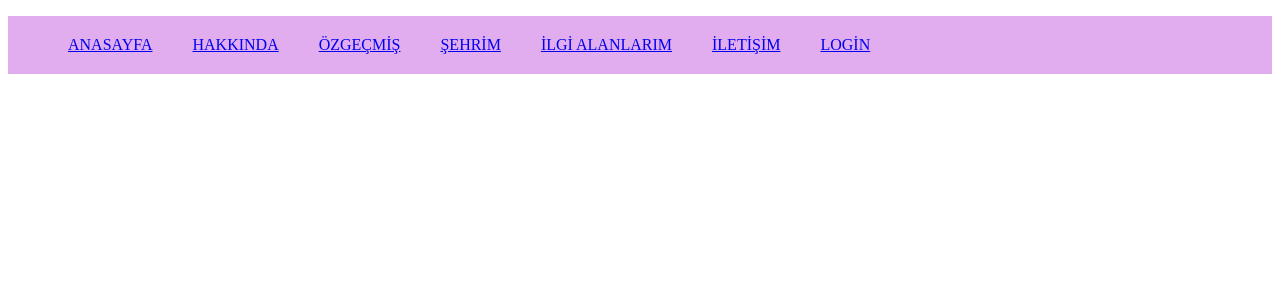
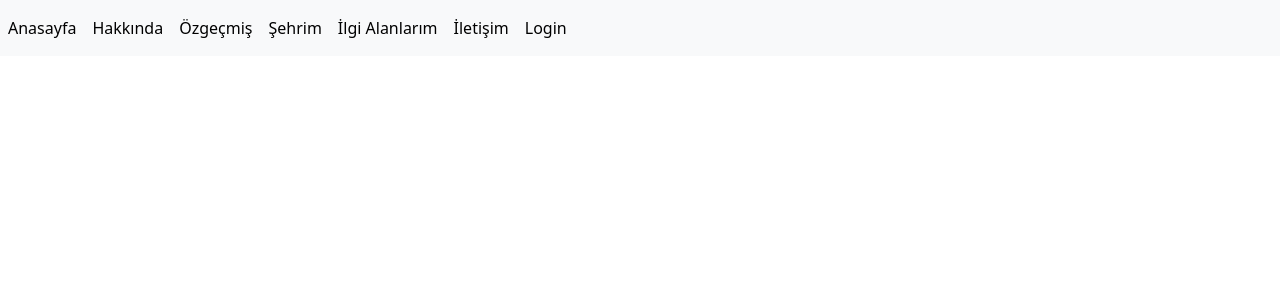
Before and after one commit to zeyyp/web, a PHP site: page /a.html in a window 1280 px wide. Shown: the top 300 px of the page. Run offline with PHP 8.4, Linux system fonts and the light colour scheme.

Commit message:
responsive bir navbar yaptım

```diff
--- a/a.html
+++ b/a.html
@@ -8,48 +8,59 @@
 
     <title>Document</title>
 
-    <style>
-        ul {
-          list-style-type: none;
-          margin: 30;
-          padding: 30;
-          overflow: hidden;
-          background-color: #e1adee;
+    <link rel="stylesheet" href="stils.css">
 
-        }
 
-        li {
-          float: left;
-        }
-
-        li a {
-            display: block;
-            padding: 20px;
-        }
-        a:hover{
-          font-size: 20px;
-          color:black;
-
-        }
-        </style>
+    <link href="https://cdn.jsdelivr.net/npm/bootstrap@5.3.0-alpha3/dist/css/bootstrap.min.css" rel="stylesheet" integrity="sha384-KK94CHFLLe+nY2dmCWGMq91rCGa5gtU4mk92HdvYe+M/SXH301p5ILy+dN9+nJOZ" crossorigin="anonymous">
 
 </head>
-<body>
+<body >
 
 
-<nav>
-<ul>
-    <li> <a href="#">ANASAYFA</a></li>
-    <li> <a href="hakkında.html">HAKKINDA</a></li>
-    <li> <a href="özgecmis.html ">ÖZGEÇMİŞ</a></li>
-    <li>  <a href=" ">ŞEHRİM</a></li>
-    <li> <a href=" ">İLGİ ALANLARIM</a></li>
-    <li> <a href=" ">İLETİŞİM</a></li>
-    <li> <a href=" ">LOGİN</a></li>
-</ul>
+<nav class="navbar navbar-expand-lg bg-body-tertiary" >
+
+
+    <button class="navbar-toggler" type="button" data-bs-toggle="collapse" data-bs-target="#navbarSupportedContent" aria-controls="navbarSupportedContent" aria-expanded="false" aria-label="Toggle navigation">
+      <span class="navbar-toggler-icon"></span>
+    </button>
+    <div class="collapse navbar-collapse" id="navbarSupportedContent">
+      <ul class="navbar-nav me-auto mb-2 mb-lg-0">
+        <li class="nav-item">
+          <a class="nav-link active" aria-current="page" href="#">Anasayfa</a>
+        </li>
+        <li class="nav-item">
+          <a class="nav-link active" aria-current="page" href="hakkında.html">Hakkında</a>
+        </li>
+        <li class="nav-item">
+          <a class="nav-link active" aria-current="page" href="özgecmis.html">Özgeçmiş</a>
+        </li>
+        <li class="nav-item">
+          <a class="nav-link active" aria-current="page" href="sehrim.html">Şehrim</a>
+        </li>
+
+        <li class="nav-item">
+          <a class="nav-link active" href="#">İlgi Alanlarım</a>
+        </li>
+        <li class="nav-item">
+          <a class="nav-link active" href="#">İletişim</a>
+        </li>
+        <li class="nav-item">
+          <a class="nav-link active" href="#">Login</a>
+        </li>
+
+      </ul>
+
+    </div>
+
 </nav>
 
-</div>
+
+
+
+
+
+<script src="https://cdn.jsdelivr.net/npm/bootstrap@5.3.0-alpha3/dist/js/bootstrap.bundle.min.js" integrity="sha384-ENjdO4Dr2bkBIFxQpeoTz1HIcje39Wm4jDKdf19U8gI4ddQ3GYNS7NTKfAdVQSZe" crossorigin="anonymous"></script>
+
 
 </body>
 </html>
--- a/stils.css
+++ b/stils.css
@@ -1,3 +1,6 @@
+
+
+
 .baslık{
 
     margin-left:320px ;
@@ -15,3 +18,14 @@
 
 
 }
+
+
+.carousel{
+
+    margin: auto;
+   width: 60%;
+
+}
+
+
+/*------------- NAVBAR--------------- */
--- a/özgecmis.html
+++ b/özgecmis.html
@@ -4,10 +4,11 @@
     <meta charset="UTF-8">
     <meta http-equiv="X-UA-Compatible" content="IE=edge">
     <meta name="viewport" content="width=device-width, initial-scale=1.0">
-    <title>özgecmiş sayfasu</title>
 
+    <title>özgecmiş sayfası</title>
 
     <link rel="stylesheet" href="stils.css">
+
     <style>
 
 
@@ -34,6 +35,7 @@
 
 
       </style>
+
 
      </head>
      <body>
```
Also changed, not shown: hakkında.html (+12 -0 lines), sehrim.html (added, +77 -0 lines), fotolar/camteras.jpg (added), fotolar/evler.jpg (added), fotolar/incekaya.jpg (added). Lines whose indentation alone changed are shown as unchanged.
